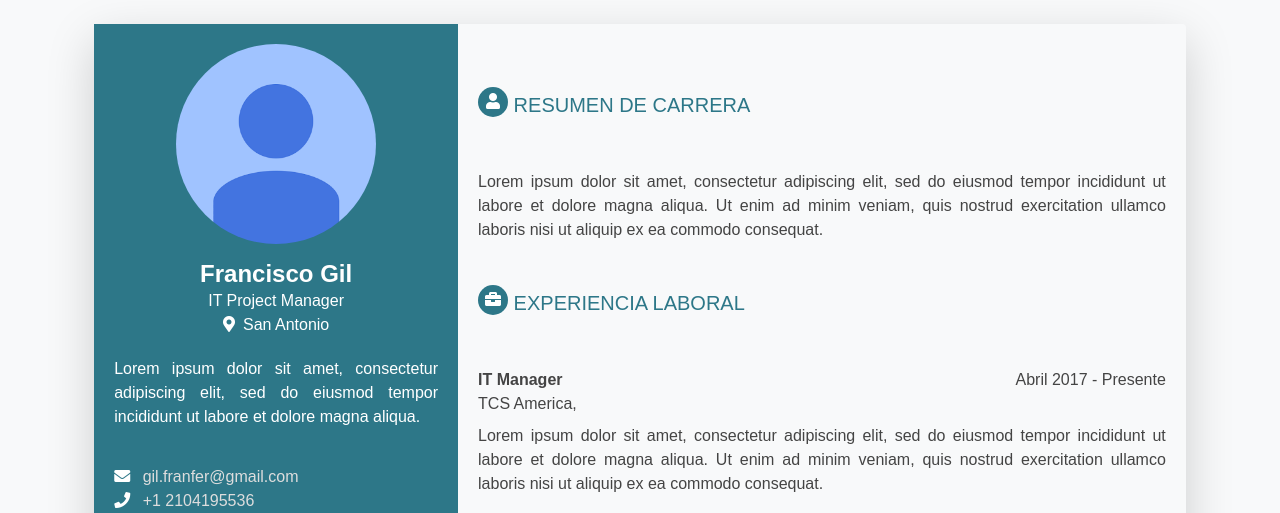
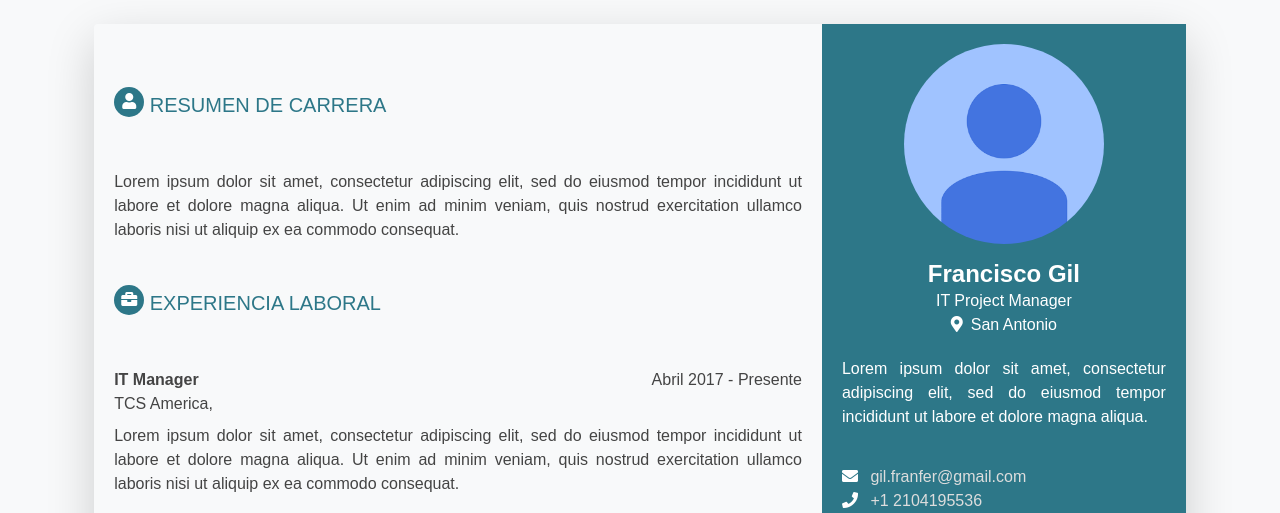
Before and after one commit to gilfranfer/kariertabelo, a plain HTML site: page index.html in a window 1280 px wide. Shown: the top 513 px of the page. Drawn offline with nearby package versions, Linux system fonts and the light colour scheme.

Commit message:
Column Order

```diff
--- a/index.html
+++ b/index.html
@@ -27,7 +27,7 @@
         <div class="row my-4 shadow-lg rounded">
 
           <!-- Profile Column -->
-          <section id="profile-column" class="col-12 col-md-4 px-0"  style="background-color:{{colors.profile.column}}!important; color:{{colors.profile.text}}">
+          <section id="profile-column" class="col-12 col-md-4 order-{{order.profile}} px-0"  style="background-color:{{colors.profile.column}}!important; color:{{colors.profile.text}}">
             <!-- Picture -->
             <article class="card-body" style="background-color:{{colors.profile.profile}}!important" ng-if="data.profile">
               <div id="picture-container" class="text-center">
@@ -150,7 +150,7 @@
           </section>
 
           <!-- Resume Column -->
-          <article id="resume-details" class="col-12 col-md-8 px-0">
+          <article id="resume-details" class="col-12 col-md-8 order-{{order.resume}} px-0">
             <div class="card-body">
               <!-- Career Profile -->
               <div class="my-5" ng-if="data.resume.summary">
--- a/resources/js/app.js
+++ b/resources/js/app.js
@@ -2,6 +2,10 @@ let app = angular.module('Kariertabelo', []);
 
 app.controller('KariertabeloCtrl', function($scope) {
 
+  $scope.order = {
+    profile:2,
+    resume:1
+  };
   $scope.colors = {
     profile:{
       column:"#2d7788",
```
